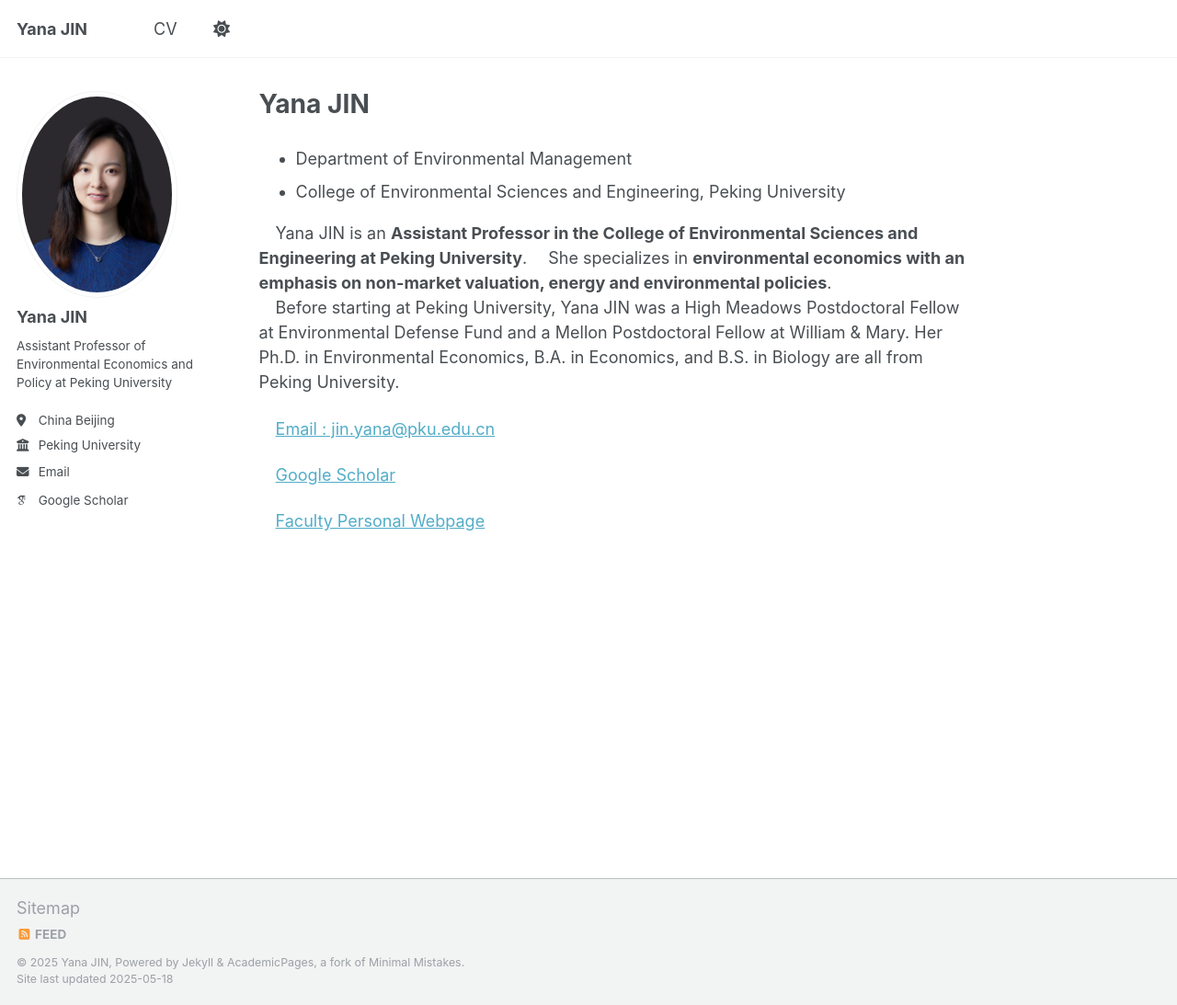
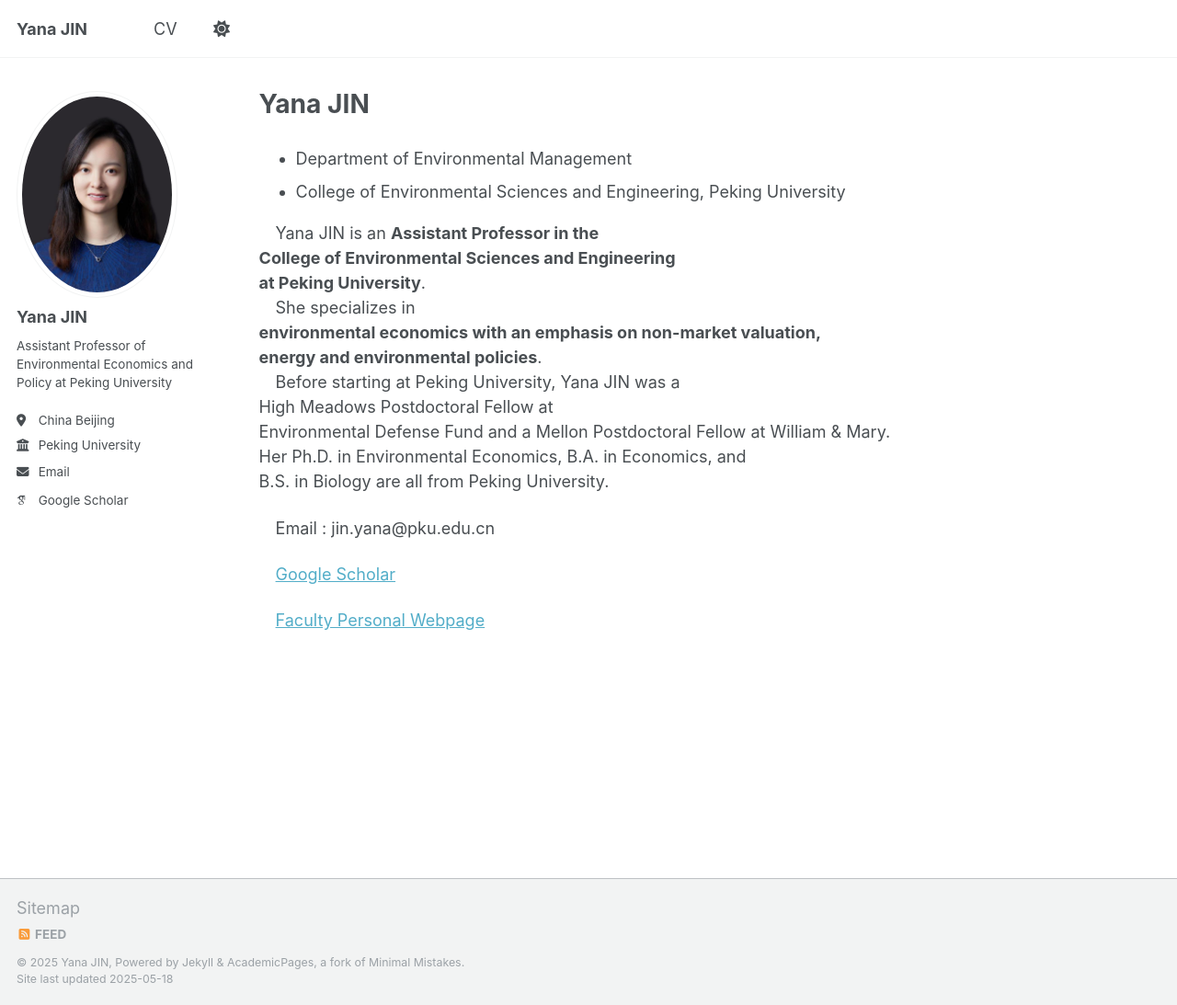
Before and after one commit to Cerulean23Y/YanaJin, a Jekyll site: the page built from _pages/about.md, in a window 1280 px wide and 1093 px high. Shown: the whole window at 92% size. Built offline with Jekyll 4.4.1, drawn with Linux system fonts in a browser that asks for light colours; some web fonts are replaced.

```diff
--- a/_pages/about.md
+++ b/_pages/about.md
@@ -10,11 +10,11 @@ redirect_from:
 * College of Environmental Sciences and Engineering, Peking University
 
 
-&emsp;Yana JIN is an **Assistant Professor in the College of Environmental Sciences and Engineering at Peking University**.
-&emsp;She specializes in **environmental economics with an emphasis on non-market valuation, energy and environmental policies**.
-<br/>&emsp;Before starting at Peking University, Yana JIN was a High Meadows Postdoctoral Fellow at Environmental Defense Fund and a Mellon Postdoctoral Fellow at William & Mary. Her Ph.D. in Environmental Economics, B.A. in Economics, and B.S. in Biology are all from Peking University.
+&emsp;Yana JIN is an **Assistant Professor in the <br>College of Environmental Sciences and Engineering <br>at Peking University**.
+<br/>&emsp;She specializes in <br>**environmental economics with an emphasis on non-market valuation, <br>energy and environmental policies**.
+<br/>&emsp;Before starting at Peking University, Yana JIN was a <br>High Meadows Postdoctoral Fellow at <br>Environmental Defense Fund and a Mellon Postdoctoral Fellow at William & Mary. <br>Her Ph.D. in Environmental Economics, B.A. in Economics, and <br>B.S. in Biology are all from Peking University.
 
-&emsp;[Email : jin.yana@pku.edu.cn](jin.yana@pku.edu.cn)
+&emsp;Email : jin.yana@pku.edu.cn
 
 &emsp;[Google Scholar](bit.ly/32Oh18g)
 
```
